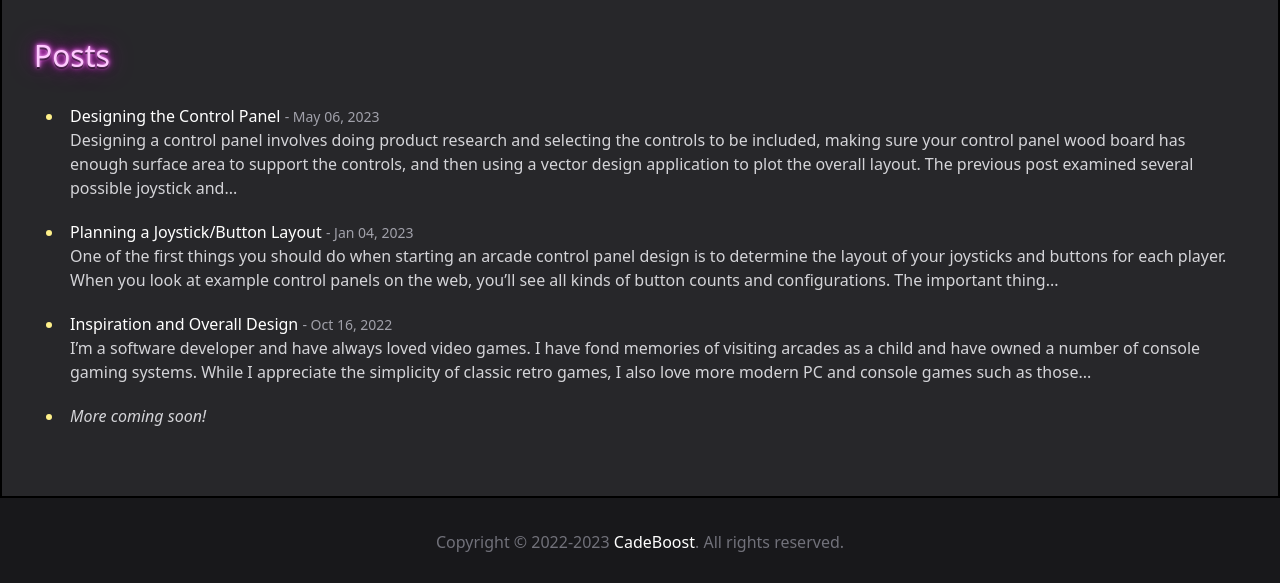
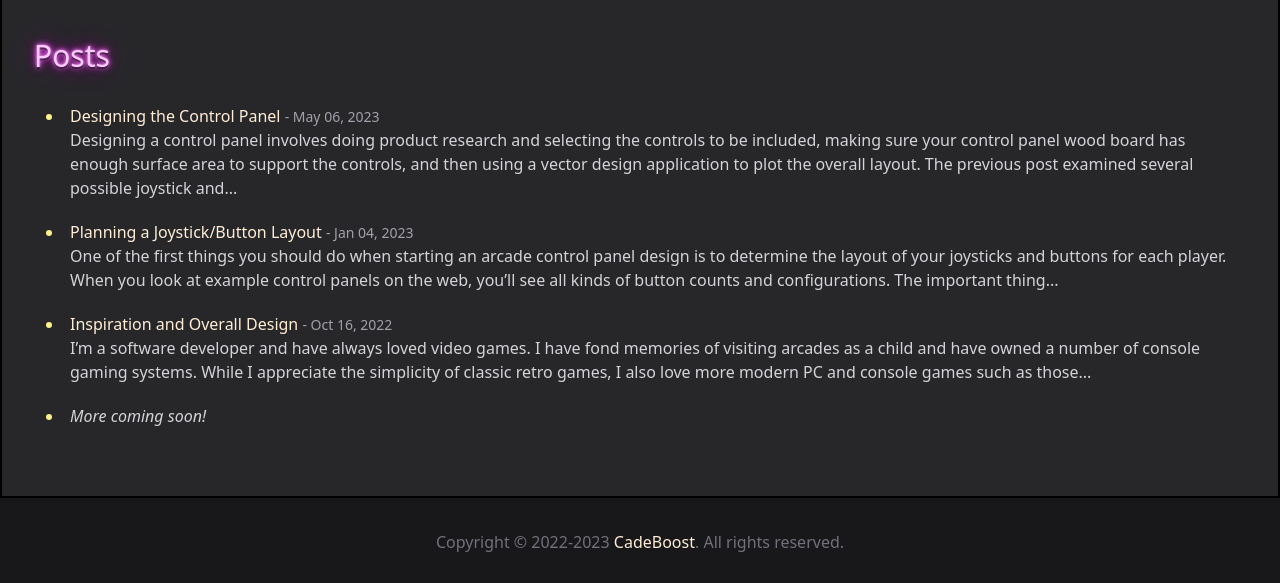
Before and after one commit to CadeBoost/cadeboost.github.io, a Jekyll site: the page built from Readme.md, in a window 1280 px wide. Shown: the part 387-970 px from the top of the page. Built offline with Jekyll 4.4.1, drawn with Linux system fonts in a browser that asks for light colours; our own code applies the rules of GitHub Pages for plain Markdown files.

Commit message:
Updated CSS.

```diff
--- a/_includes/input.css
+++ b/_includes/input.css
@@ -5,7 +5,7 @@
 @layer base {
 
 	a {
-		color: #ffffff;
+		color: theme("colors.orange.100");
 	}
 
 	a:hover {
@@ -25,6 +25,7 @@
 
 	.prose a {
 		@apply no-underline;
+		color: theme("colors.orange.100");
 	}
 
 	.prose a:hover {
--- a/assets/css/style.css
+++ b/assets/css/style.css
@@ -420,7 +420,7 @@ video {
 }
 
 a {
-  color: #ffffff;
+  color: #ffedd5;
 }
 
 a:hover {
@@ -440,6 +440,7 @@ h1 {
 
 .prose a {
   text-decoration-line: none;
+  color: #ffedd5;
 }
 
 .prose a:hover {
```
